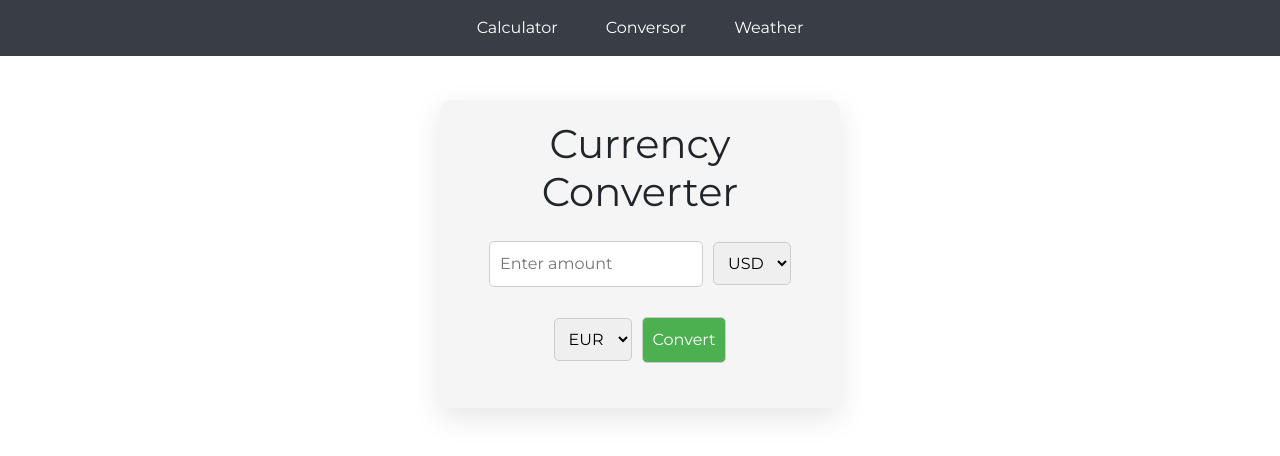
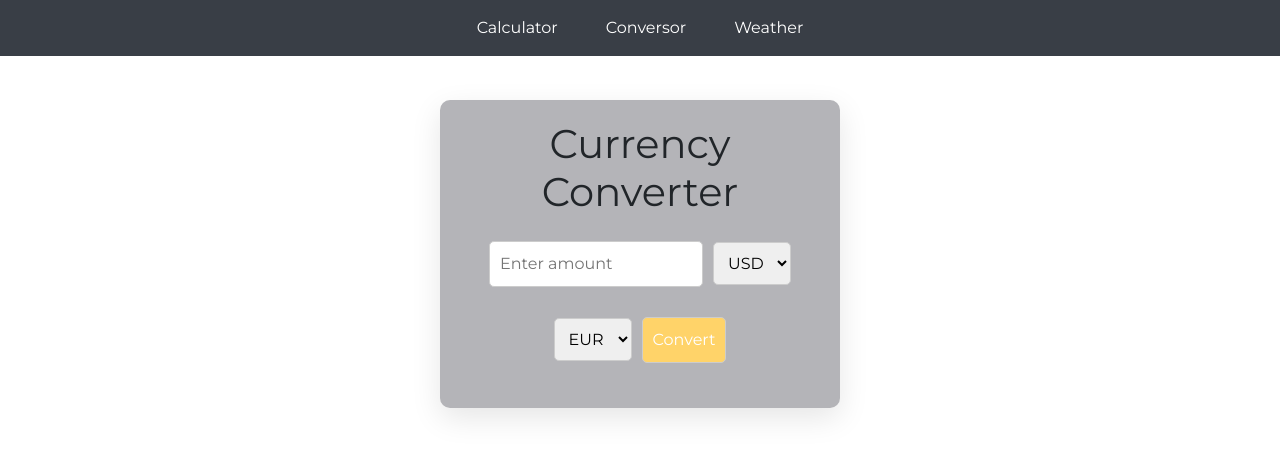
Before and after one commit to Miharu669/Calculator, a Vue app: page /Conversor in a window 1280 px wide. Shown: the top 456 px of the page. Built offline with nearby package versions, Linux system fonts and the light colour scheme.

Commit message:
some styling

```diff
--- a/src/views/Conversor.vue
+++ b/src/views/Conversor.vue
@@ -122,7 +122,7 @@ export default {
   width: 400px;
   padding: 20px;
   margin: 100px auto;
-  background: #f5f5f5;
+  background: #b4b4b8;
   border-radius: 10px;
   box-shadow: 0 10px 30px rgba(0, 0, 0, 0.1);
   text-align: center;
@@ -145,13 +145,14 @@ input, select, button {
 }
 
 button {
-  background: #4CAF50;
+  background: #ffd369;
   color: white;
   cursor: pointer;
 }
 
 button:hover {
-  background: #45a049;
+  background: white;
+  color: black;
 }
 
 .result {
```
